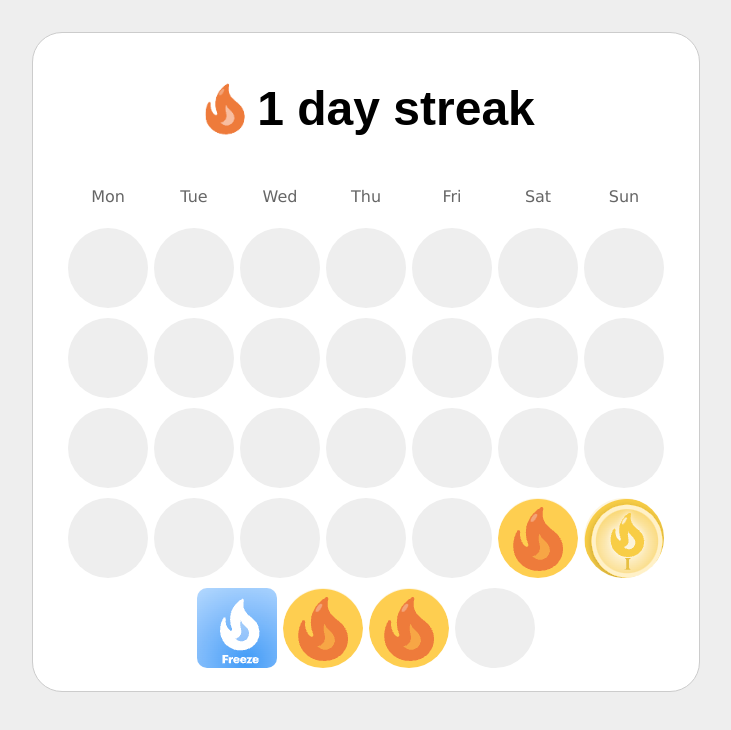
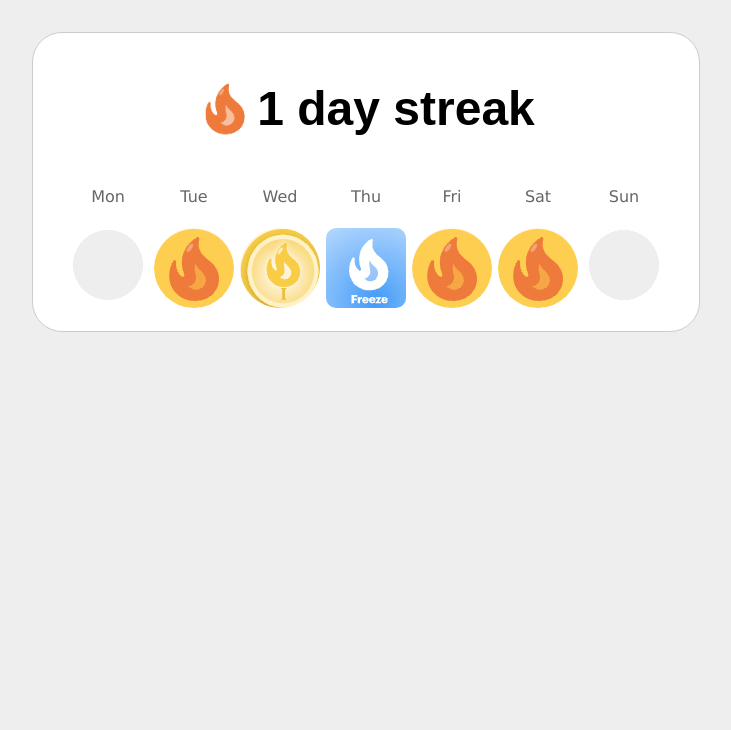
Before and after one commit to matt-newman/potential-fortnight, a React (Create React App) app: page / in a window 1280 px wide. Shown: the top 730 px of the page, without its empty margins (274-1005 px from the left). Built offline with nearby package versions, Linux system fonts and the light colour scheme.

Commit message:
alternative approach to background grey circles

```diff
--- a/src/components/calendar/calendar.css
+++ b/src/components/calendar/calendar.css
@@ -34,9 +34,12 @@
 
 .days {
     max-width: 602px;
+    background-image: radial-gradient(circle at 43px 40px, #eee 35px, transparent 0);
+    background-size: 86px;
 }
 
 .day {
+    background-color: #eee;
     border-radius: 50%;
     display: inline-block;
     height: 80px;
@@ -45,10 +48,6 @@
     margin: 3px;
 }
 
-.day.day--empty {
-    background-color: #eee;
-}
-
 .day.day--freeze {
     border-radius: 10px;
 }
--- a/src/components/calendar/calendar.tsx
+++ b/src/components/calendar/calendar.tsx
@@ -36,17 +36,6 @@ type CalendarDay = {
     date: string;
 }
 
-const mockDataShape = {
-    streak_length: 1,
-    calendar: [
-        {
-            streak_type: '',
-            date: '',
-        }
-    ],
-    images: [],
-};
-
 const emptyDay = {
     streak_type: 'empty',
     date: '',
@@ -60,31 +49,31 @@ export function Calendar(props: CalendarProps) {
         return (new Date(a).valueOf() - new Date(b).valueOf());
     }
 
-    const firstDay = calendar[0];
-    const lastDay = calendar.slice().pop();
-    const firstDate = new Date(firstDay.date);
-    const lastDate = new Date(lastDay!.date);
+    // const firstDay = calendar[0];
+    // const lastDay = calendar.slice().pop();
+    // const firstDate = new Date(firstDay.date);
+    // const lastDate = new Date(lastDay!.date);
 
-    const maxDaysInMonth = getMaxDaysInMonth(firstDate.getMonth())
-    const firstDayOfMonth = getFirstDayOfMonth(firstDate.getMonth());
+    // const maxDaysInMonth = getMaxDaysInMonth(firstDate.getMonth())
+    // const firstDayOfMonth = getFirstDayOfMonth(firstDate.getMonth());
 
-    const gapFromMonToFirstDay = firstDayOfMonth - 1;
-    const gapFromLastDayToSun = (maxDaysInMonth % 6);
+    // const gapFromMonToFirstDay = firstDayOfMonth - 1;
+    // const gapFromLastDayToSun = (maxDaysInMonth % 6);
 
-    // const gapFromLastEntryToSun = ();
+    // // const gapFromLastEntryToSun = ();
 
-    // to put days into a grid, day of month % 7
-    // grid size is calender length
-    const startGap = new Array(gapFromMonToFirstDay).fill(emptyDay);
-    const emptyStarts = new Array(firstDate.getDate()).fill(emptyDay); // % 7 + 1 to start from monday
+    // // to put days into a grid, day of month % 7
+    // // grid size is calender length
+    // const startGap = new Array(gapFromMonToFirstDay).fill(emptyDay);
+    // const emptyStarts = new Array(firstDate.getDate()).fill(emptyDay); // % 7 + 1 to start from monday
 
-    const endGap = new Array(gapFromLastDayToSun).fill(emptyDay);
+    // const endGap = new Array(gapFromLastDayToSun).fill(emptyDay);
 
-    const fullCal = [...startGap, ...emptyStarts, ...calendar, ...endGap];
+    // const fullCal = [...startGap, ...emptyStarts, ...calendar, ...endGap];
 
     return (
         <div className="calendar">
-            <h1 className='title'>{streak} day streak</h1>
+            <h1 className='title'>{streak || 0} day streak</h1>
 
             {/* Calendar grid based on month... current? */}
 
@@ -102,9 +91,7 @@ export function Calendar(props: CalendarProps) {
             <div className='days'>
                 {/* render empty days at start */}
 
-
-
-                {fullCal.map((day, index) => {
+                {calendar.map((day, index) => {
                     return renderDay(day, index);
                 })}
 
```
